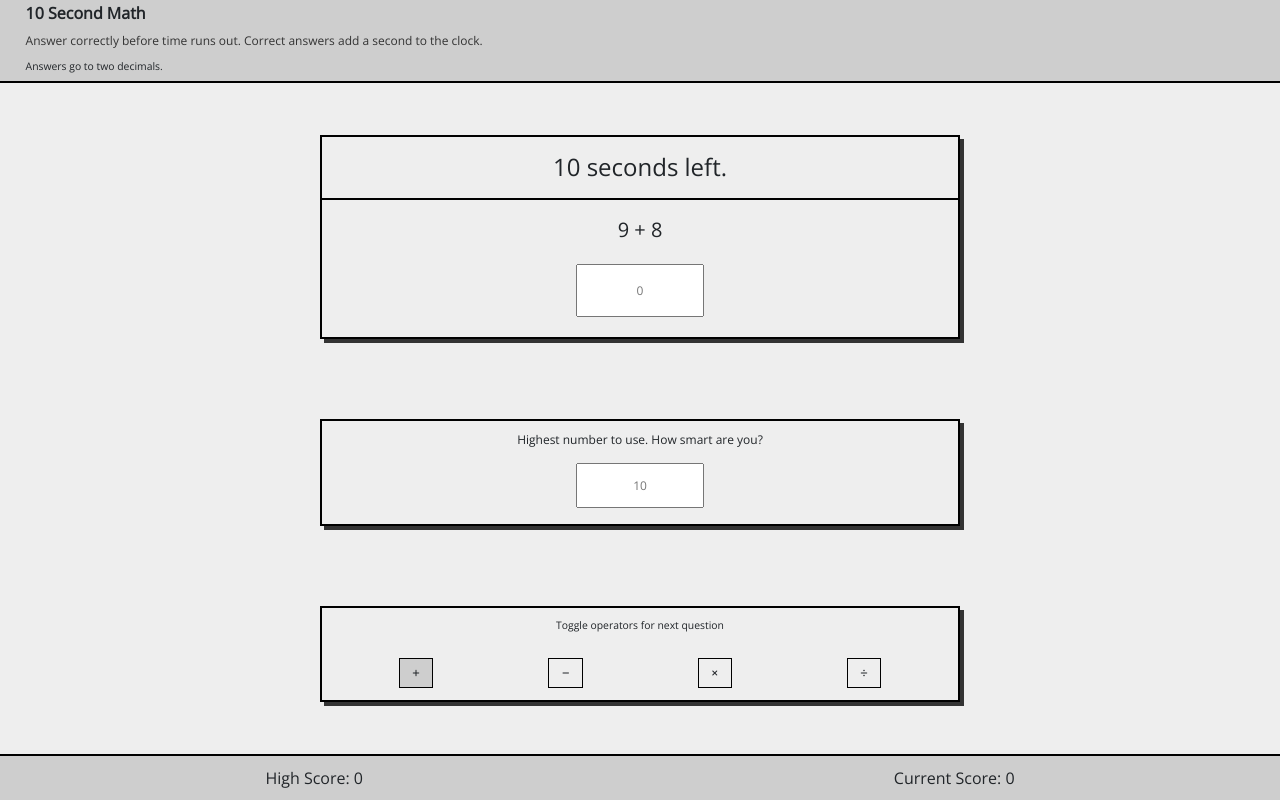
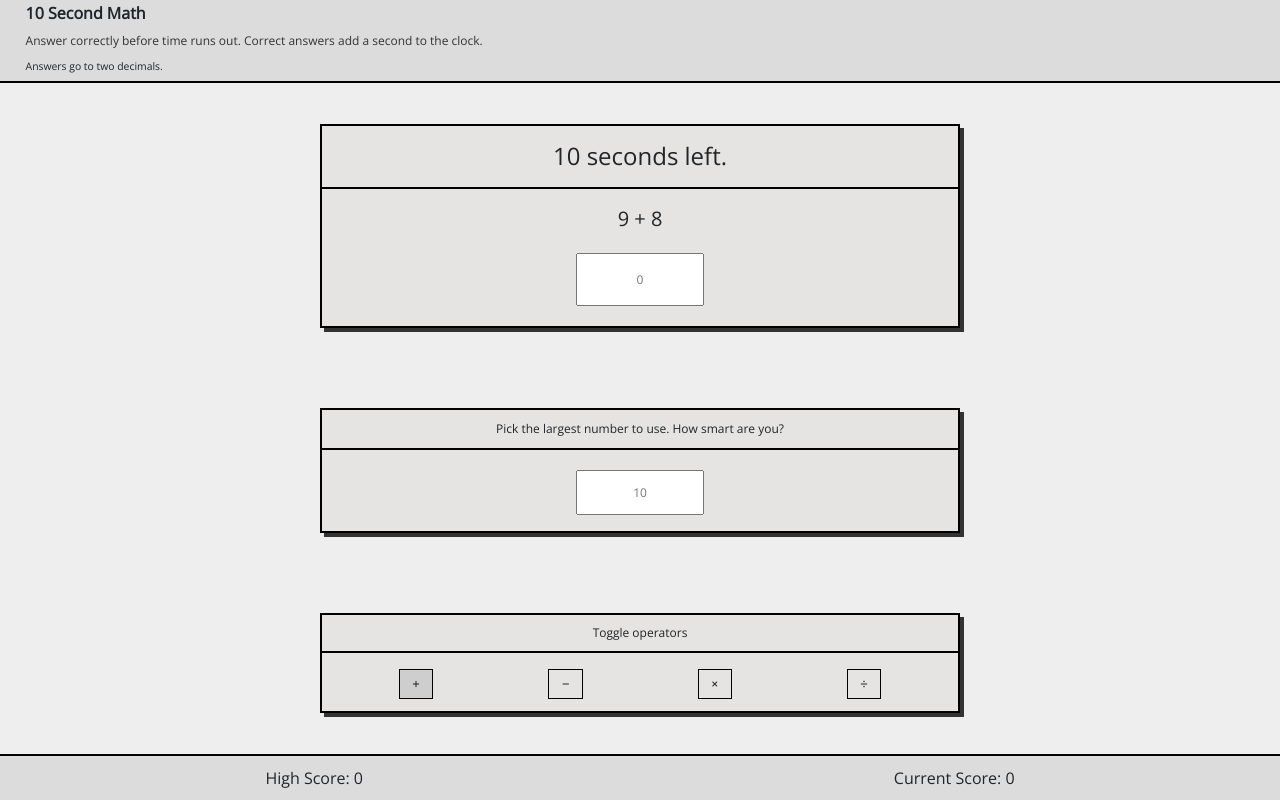
Before and after one commit to CalebOBX/10secmath, a plain HTML site: page index.html in a window 1280 px wide. Drawn offline with nearby package versions, Linux system fonts and the light colour scheme.

Commit message:
fix bug - no operators selected, change css colors

```diff
--- a/css/custom.css
+++ b/css/custom.css
@@ -20,7 +20,7 @@ html, body {
   flex-direction: column;
   width: 100%;
   border-bottom: 2px solid black;
-  background-color: #cecece;
+  background-color: #dcdcdc;
 }
 
 #header h1, #header p {
@@ -56,19 +56,18 @@ html, body {
   width: 50%;
   text-align: center;
   border: 2px solid black;
+  background-color: #e5e4e2;
   box-shadow: #333 .5rem .5rem;
 }
 
-#game-area {
-  text-align: center;
-  background-color: #eee;
+h2, h3, h4 {
+  border-bottom: 2px solid black;
 }
 
 #game-area h2 {
   font-size: 3rem;
   width: 100%;
   padding: 2vh 10vw;
-  border-bottom: 2px solid black;
 }
 
 #game-area p {
@@ -97,10 +96,6 @@ input {
   text-align: center;
 }
 
-#highest-number-area {
-  background-color: #eee;
-}
-
 #highest-number-area h3 {
   padding: 1.5vh 2vw;
   font-size: 1.5rem;
@@ -108,13 +103,13 @@ input {
 
 #highest-number {
   padding: 1.5vh;
-  margin-bottom: 2rem;
+  margin: 2rem auto;
   width: 10vw;
   text-align: center;
 }
 
 #operator-select-area h4 {
-  font-size: 1.3rem;
+  font-size: 1.5rem;
   padding: 1.3vh 0;
 }
 
@@ -138,7 +133,7 @@ input {
 }
 
 #footer {
-  background-color: #cecece;
+  background-color: #dcdcdc;
   border-top: 2px solid black;
   text-align: center;
   width: 100%;
--- a/index.html
+++ b/index.html
@@ -27,11 +27,11 @@
           <input id="answer" type="number" placeholder="0" />
         </div>
         <div id="highest-number-area">
-          <h3>Highest number to use. How smart are you?</h3>
+          <h3>Pick the largest number to use. How smart are you?</h3>
           <input id="highest-number" type="number" placeholder="10" min="1" />
         </div>
         <div id="operator-select-area">
-          <h4>Toggle operators for next question</h4>
+          <h4>Toggle operators</h4>
           <form id="operator-select-form">
             <input type="checkbox" id="addition" class="operator-selector" checked />
             <label for="addition" class="selected"><i class="fa-solid fa-plus"></i></label>
--- a/js/application.js
+++ b/js/application.js
@@ -11,7 +11,12 @@ let pickNumber = function(min, max) {
 
 // get labels with selected class and add to array, return the array of values of the for attribute
 let pickOperator = function() {
-  let selectedLabels = $('label[class="selected"');
+  let selectedLabels = $('label[class="selected"]');
+  if (selectedLabels.length === 0) {
+    alert("You must have at least one operator selected.");
+    $('label[for="addition"').toggleClass('selected');
+    selectedLabels = $('label[class="selected"]');
+  }
   let operatorsArray = [];
   $.each(selectedLabels, function(index, element) {
     operatorsArray.push(element.htmlFor);
@@ -117,6 +122,7 @@ newQuestion();
 $(document).ready(function() {
   $('.operator-selector').click(function() {
     $('label[for="'+ $(this).prop('id') +'"]').toggleClass('selected');
+    newQuestion();
   });
 
   $('#highest-number').on('keyup', function() {
```
